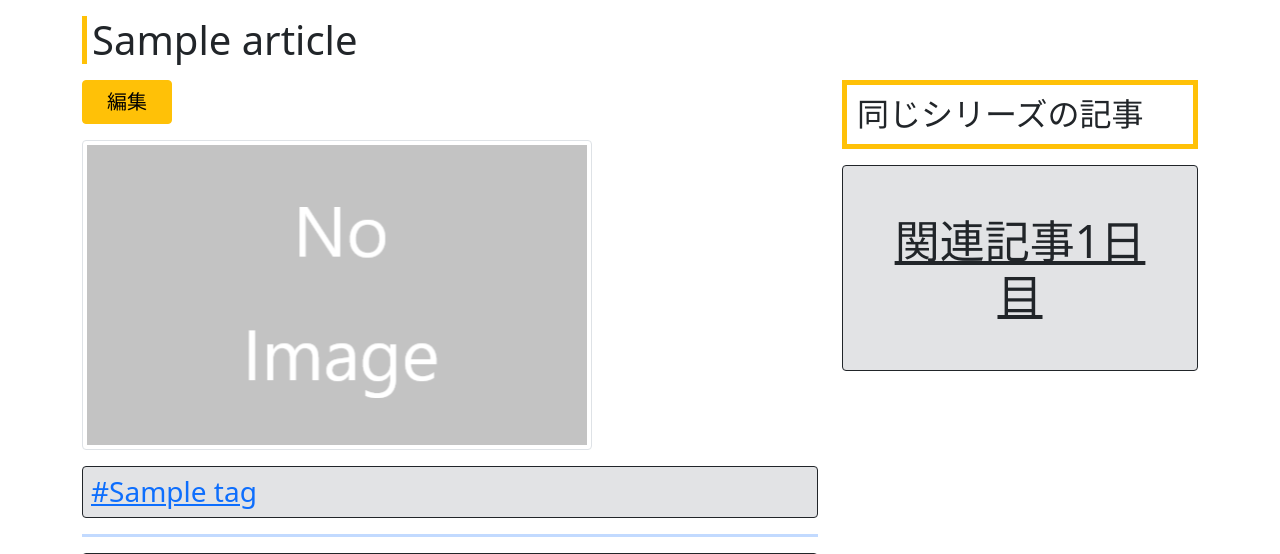
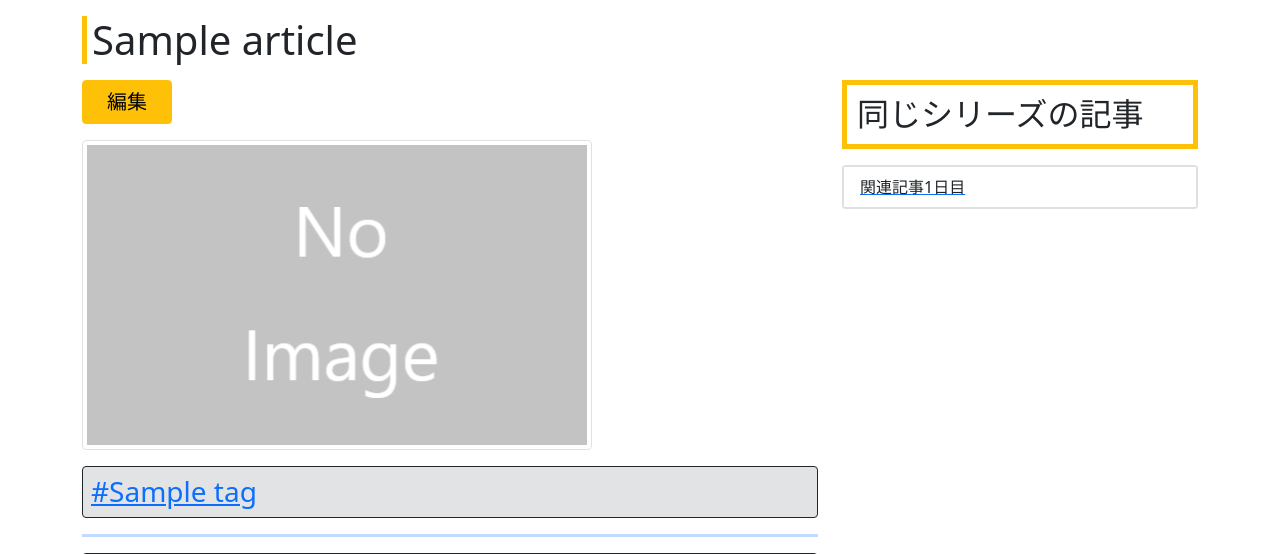
Before and after one commit to Mitsutan/2023Dev3Early, a PHP site: page /article.php?id=1 in a window 1280 px wide. Shown: the part 104-658 px from the top of the page. Run offline with PHP 8.4, Linux system fonts and the light colour scheme; tables that the repository leaves empty or names only in its code hold one stand-in row (values such as "Sample post").

Commit message:
Update article.php
どうせだからcard list使ってみた

```diff
--- a/04_ソースコード/article.php
+++ b/04_ソースコード/article.php
@@ -105,13 +105,18 @@ $userData = $db->getUser($articleData['user_id']);
                 <div class="mb-3">
                     <h2>同じシリーズの記事</h2>
                 </div>
+                <div class="card">
+                    <ul class="list-group list-group-flush">
                 <?php
                 for ($i=0; $i < count($articleDetails); $i++) {
-                    echo '<div class="h2 text-center alert-secondary border border-1 border-dark rounded p-5 mb-5" >';
-                    echo '<a href="./detail.php?id=' . $articleDetails[$i]['detail_id'] . '" class="mb-2 text-dark" style="font-size: 45px;">関連記事' . $i+1 . '日目</a>';
-                    echo '</div>';
+                    // echo '<div class="h2 text-center alert-secondary border border-1 border-dark rounded p-5 mb-5" >';
+                    // echo '<a href="./detail.php?id=' . $articleDetails[$i]['detail_id'] . '" class="mb-2 text-dark" style="font-size: 45px;">関連記事' . $i+1 . '日目</a>';
+                    // echo '</div>';
+                    echo '<a href="./detail.php?id=' . $articleDetails[$i]['detail_id'] . '"><li class="list-group-item">関連記事' . $i+1 . '日目</li></a>';
                 }
                 ?>
+                    </ul>
+                </div>
                 <!-- <div class="h2 text-center alert-secondary border border-1 border-dark rounded p-5 mb-5" >
                     <a href="./detail.php?id=" class="mb-2 text-dark" style="font-size: 45px;"> <?php //echo "関連記事1日目" ?> </a>
                 </div> -->
```
